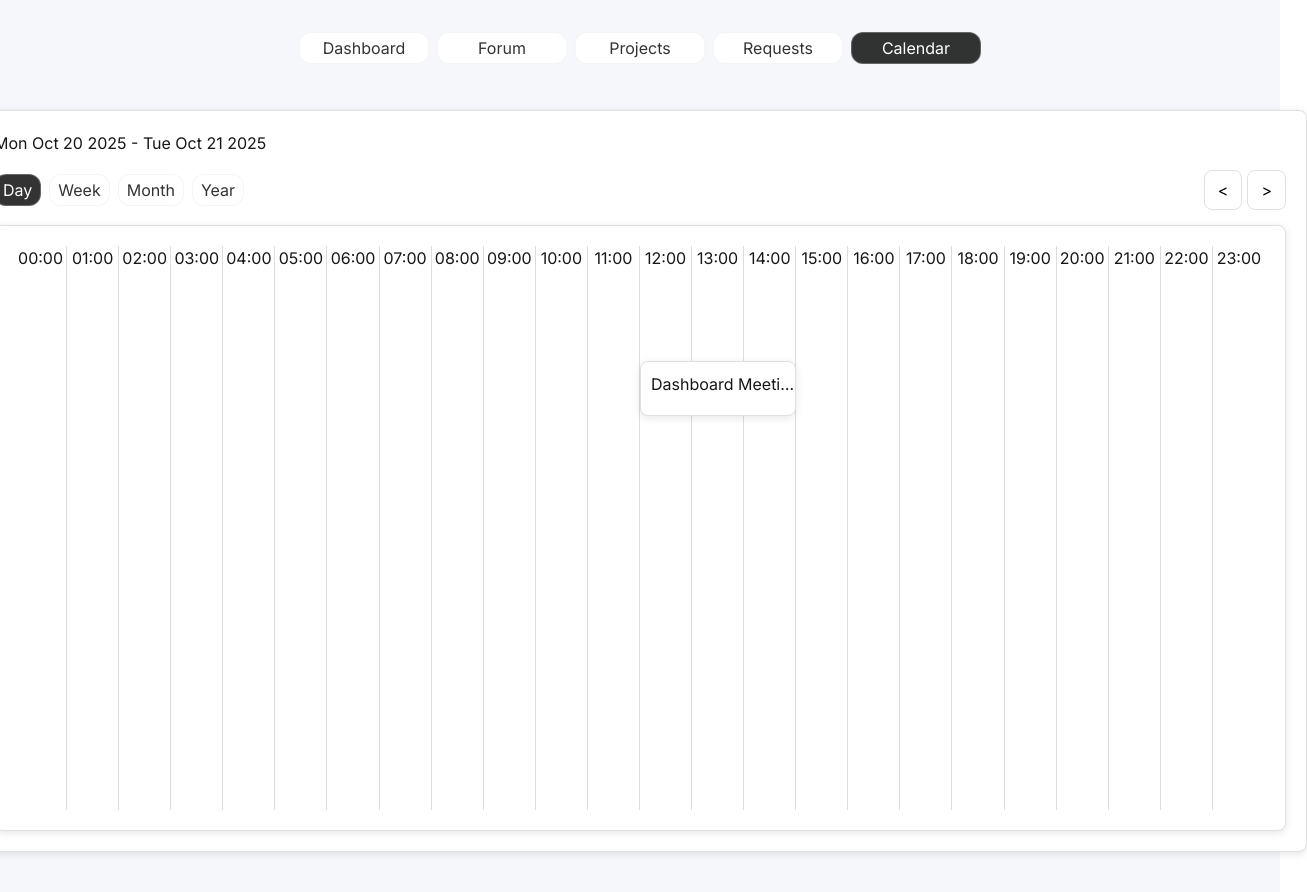
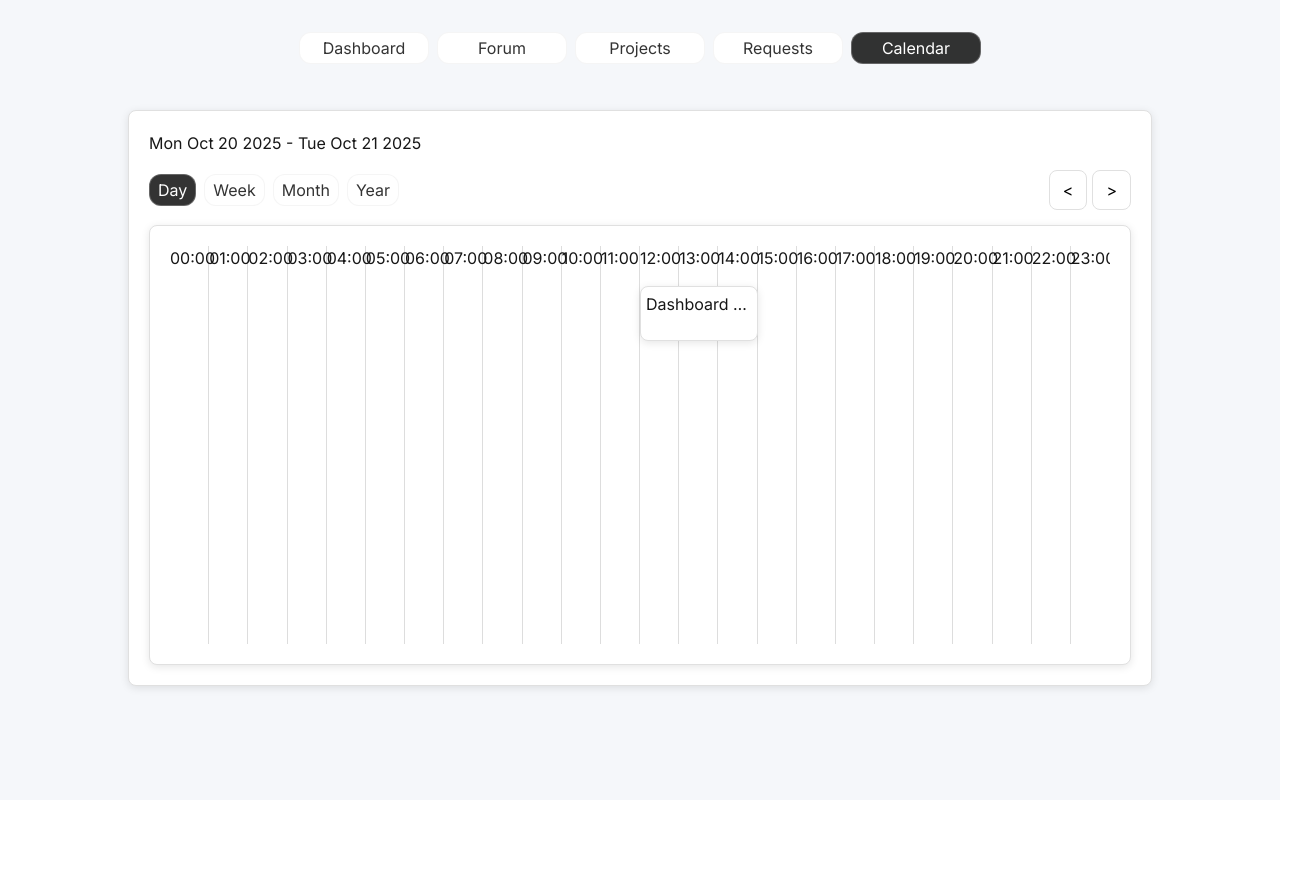
Before and after one commit to 17nbist/COB290-2025-Team-5, a Next.js app: page /dashboard in a window 1280 px wide. Both pictures are taken after a click on the element "Calendar". Shown: the top 892 px of the page, 1307 px wide, since content can reach past the window. After the commit the page ends 800 px from the top, so only its background shows below. Built offline with nearby package versions, Linux system fonts and the light colour scheme.

Commit message:
[lg] fix: calendar scaling

```diff
--- a/src/app/dashboard/DashboardPage.js
+++ b/src/app/dashboard/DashboardPage.js
@@ -10,9 +10,11 @@ export default function DashboardPage({events}) {
   }, []);
 
   return (
-    <div className="flex flex-col items-center">
-      <ProfileOverview name={"John Doe"} position={"CEO"} taskAllocated={"12"} ProjectAllocated={"18"} />
-      <DashCalendar tasks={events} width={1325} height ={400}/>
+    <div className="flex flex-col items-center w-full h-full">
+      <ProfileOverview name={"John Doe"} position={"CEO"} taskAllocated={"12"} ProjectAllocated={"18"} events={events}/>
+      {/* <div className="w-[1400px] h-[400px]">
+        <DashCalendar tasks={events}/>
+      </div> */}
     </div>
   );
 }
--- a/src/app/dashboard/ProfileOverview.js
+++ b/src/app/dashboard/ProfileOverview.js
@@ -7,16 +7,16 @@ import { useEffect, useState } from "react";
 import Image from "next/image";
 import { FaTasks } from 'react-icons/fa';
 import { GoProject } from 'react-icons/go';
+import DashCalendar from "@/components/Calendar/DashCalendar";
 
 import DashboardProfileCard from "./DashboardProfileCard";
 import DashboardCard from "./DashboardCard";
 
 
-export default function ProfileOverview() {
+export default function ProfileOverview({events}) {
     return (
-        <div style={{ display: "flex", justifyContent: "center", height: "600px", width: "1400px" }}>
-            <div style={{ display: "grid", gridTemplateColumns: "30% 70%", height: "100%", width: "100%" }}>
-
+        <div style={{ display: "flex", justifyContent: "center", height: "90%", width: "70%", flexDirection: "column"}}>
+            <div style={{ display: "grid", gridTemplateColumns: "30% 70%", height: "65%", width: "100%", flex: "flex-1" }}>
                 <div style={{ padding: "10px" }}>
                      <DashboardProfileCard Title={"Profile"} Name={"Mike Oxlarge"} Position={"CEO"} TaskAllocated={12} ProjectAllocated={18} ProfilePicLink={"/defaultPFP.png"} />
                 </div>
@@ -37,8 +37,10 @@ export default function ProfileOverview() {
                     </div>
 
                 </div>
-
             </div >
+            <div className="flex-1 h-full w-full">
+                <DashCalendar tasks={events}/>
+            </div>
         </div >
     )
 }
--- a/src/app/dashboard/calendar/CalendarPage.js
+++ b/src/app/dashboard/calendar/CalendarPage.js
@@ -6,9 +6,10 @@ export default function CalendarPage({events}) {
   useEffect(() => {
     document.title = 'Calendar | Make-It-All';
   }, []);
-    return (
-      <div style={{height: "900px", marginTop: "30px"}}>
-          <Calendar tasks={events} startRangeType="Day"/>
-      </div>
-    );
+
+  return (
+    <div style={{width: "80%", height: "80%", marginTop: "30px"}}>
+        <Calendar tasks={events} startRangeType="Day"/>
+    </div>
+  );
 }
--- a/src/app/dashboard/page.js
+++ b/src/app/dashboard/page.js
@@ -38,7 +38,7 @@ export default function Home() {
   };
 
   return (
-    <div className="flex flex-col min-h-screen bg-[#f5f7fa]">
+    <div className="flex flex-col w-screen h-screen bg-[#f5f7fa]">
       {/* Main Navigation */}
       <div className="pt-8 pb-4 flex justify-center">
         <NavBar
--- a/src/app/project/events/EventsPage.js
+++ b/src/app/project/events/EventsPage.js
@@ -1,8 +1,8 @@
 import Calendar from "@/components/Calendar/Calendar";
 export default function EventsPage({events, setEvents}) {
 	return (
-		<div>
-			<Calendar tasks={events} startRangeType="Day" addOnClick={()=>{}}/>
+		<div style={{width: "80%", height: "80%", backgroundColor: "#fff"}}>
+			<Calendar tasks={events} startRangeType={"Day"} addOnClick={()=>{}}/>
 		</div>
 	)
 }
--- a/src/app/project/page.js
+++ b/src/app/project/page.js
@@ -10,11 +10,11 @@ export default function ProjectPage() {
 	const [activeTab, setActiveTab] = useState("Today");
 
 	const [tasks, setTasks] = useState([
-		{id: 0, title: "Google Auth", from: new Date(2025, 9, 14, 8), to: new Date(2025, 9, 23, 14)},
+		{id: 0, title: "Google Auth", from: new Date(2025, 9, 19, 0), to: new Date(2025, 9, 23, 0)},
 		{id: 1, title: "Main Dashboard", from: new Date(2025, 9, 8, 0), to: new Date(2025, 9, 15, 0)},
 		{id: 2, title: "A Task", from: new Date(2025, 9, 14, 8), to: new Date(2025, 10, 28, 14)},
 		{id: 3, title: "Other Task", from: new Date(2025, 9, 13, 8), to: new Date(2025, 9, 15, 14)},
-		{id: 4, title: "Task B", from: new Date(2025, 9, 14, 8), to: new Date(2025, 9, 19, 20)},
+		{id: 4, title: "Task B", from: new Date(2025, 9, 14, 0), to: new Date(2025, 9, 19, 20)},
 	]);
 
 	const [events, setEvents] = useState([
@@ -38,7 +38,7 @@ export default function ProjectPage() {
 	}, []);
 
 	return (
-		<div className="flex flex-col min-h-screen bg-[#f5f7fa]">
+		<div className="flex flex-col w-screen h-screen bg-[#f5f7fa]">
 			<div className="pt-8 pb-4 flex justify-center">
 				<NavBar
 					activeTab={activeTab}
@@ -50,7 +50,7 @@ export default function ProjectPage() {
 				/>
 			</div>
 
-			<main className="flex-grow flex justify-center">
+			<main className="flex justify-center flex-1">
 				{activeTab == "Today" && <TodayPage tasks={tasks} events={events}/>}
 				{activeTab == "Tasks" && <TasksPage tasks={tasks} setTasks={setTasks}/>}
 				{activeTab == "Events" && <EventsPage events={events} setTasks={setTasks}/>}
--- a/src/app/project/tasks/TasksPage.js
+++ b/src/app/project/tasks/TasksPage.js
@@ -1,7 +1,7 @@
 import Calendar from "@/components/Calendar/Calendar";
 export default function TasksPage({tasks, setTasks}) {
 	return (
-		<div>
+		<div style={{width: "80%", height: "80%", backgroundColor: "#fff"}}>
 			<Calendar tasks={tasks} addOnClick={()=>{}}/>
 		</div>
 	)
--- a/src/components/Calendar/Calendar.js
+++ b/src/components/Calendar/Calendar.js
@@ -29,7 +29,7 @@ export default function Calendar({tasks, startRangeType="Week", addOnClick}) {
 
 
   const sortedTasks = useMemo(() => (
-    [...tasks].sort((b, a) => new Date(b.from) - new Date(a.from))
+    [...tasks].sort((a, b) => new Date(a.from) - new Date(b.from))
   ), [tasks]);
 
   function incrementDate() {
@@ -104,11 +104,11 @@ export default function Calendar({tasks, startRangeType="Week", addOnClick}) {
       } else {
         let foundTrack = false;
         for (let j = 0; j < tracks.length; j++) {
-
           if (tracked_tasks[i].from >= tracks[j].end) {
             foundTrack = true;
             tracks[j].end = tracked_tasks[i].to;
             tracked_tasks[i].track = j;
+            break;
           }
         }
 
@@ -148,7 +148,6 @@ export default function Calendar({tasks, startRangeType="Week", addOnClick}) {
     } else if (rangeType == "Day") {
       let today = new Date(startDate)
       for (let i = 0; i < 24; i++) {
-        // titles.push(`${i.toString().padStart(2, "0")}:00 - ${(i+1).toString().padStart(2, "0")}:00`)
         titles.push(`${i.toString().padStart(2, "0")}:00`)
       }
     } else if (rangeType == "Month") {
@@ -179,8 +178,8 @@ export default function Calendar({tasks, startRangeType="Week", addOnClick}) {
   }
 
   return (
-    <Card style={{display: "flex", flexDirection: "column", justifyContent: "center", alignItems: "center"}}>
-      <div style={{display: "flex", flexDirection: "column", gap: "5px", height: "700px"}}>
+    <Card style={{display: "flex", flexDirection: "column", justifyContent: "center", alignItems: "center", width: "100%", height: "100%"}}>
+      <div style={{display: "flex", flexDirection: "column", gap: "5px", width: "100%", height: "100%"}}>
         <h1>{getRangeText()}</h1>
         {/*top bar*/}
         <div style={{display: "flex", justifyContent: "space-between", width: "100%", alignItems: "center", marginTop: "10px", marginBottom: "10px"}}>
@@ -194,7 +193,9 @@ export default function Calendar({tasks, startRangeType="Week", addOnClick}) {
         {addOnClick && <Button outerStyle={{marginBottom: "10px"}} textStyle={{fontSize: "20px", fontWeight: "500"}} text={"+"} />}
 
         {/*calendar body*/}
-        <CalendarBody tasks={getTasksInRange()} divisions={getNumberOfDivisions()} rangeType={rangeType} divisionTitles={getDivisionTitles()} startDate={startDate} calendarWidth={1250}/>
+        <div className="flex-1">
+          <CalendarBody tasks={getTasksInRange()} divisions={getNumberOfDivisions()} rangeType={rangeType} divisionTitles={getDivisionTitles()} startDate={startDate}/>
+        </div>
       </div>
     </Card>
   )
--- a/src/components/Calendar/CalendarBody.js
+++ b/src/components/Calendar/CalendarBody.js
@@ -1,16 +1,14 @@
 import Card from "../Card.js";
 import CalendarTask from "./CalendarTask.js";
 
-export default function CalendarBody({tasks, divisions, divisionTitles, rangeType, calendarWidth, startDate}) {
-
-
+export default function CalendarBody({tasks, divisions, divisionTitles, rangeType, startDate, taskGap}) {
 	return (
-		<Card style={{height: "100%"}}>
+		<Card style={{height: "100%", width: "100%"}}>
 			<div style={{
 				display: "grid",
 				overflowX: "hidden",
 				position: "relative",
-				width: `${calendarWidth}px`,
+				width: `100%`,
 				height: "100%",
 				gridTemplateColumns: `repeat(${divisions}, minmax(0, 1fr))`,
 				borderRadius: "10px"
@@ -30,10 +28,10 @@ export default function CalendarBody({tasks, divisions, divisionTitles, rangeTyp
 				}
 
 				{/* tasks */}
-				<div style={{position: "absolute", marginTop: "40px"}}>
+				<div style={{position: "absolute", marginTop: "40px", width: "100%"}}>
 				{
 					tasks.map((t) => (
-						<CalendarTask key={t.id} task={t} startDate={startDate} divisions={divisions} rangeType={rangeType} calendarWidth={calendarWidth}/>
+						<CalendarTask key={t.id} task={t} startDate={startDate} divisions={divisions} rangeType={rangeType} gap={taskGap}/>
 					))
 				}
 				</div>
--- a/src/components/Calendar/CalendarTask.js
+++ b/src/components/Calendar/CalendarTask.js
@@ -1,7 +1,7 @@
 import Card from "../Card.js";
 import {daysInMonth, monthsBetween, firstDateOfWeek} from "./calendarUtils.js";
 
-export default function CalendarTask({task, startDate, calendarWidth, divisions, rangeType, taskWidth=55, gap=20}) {
+export default function CalendarTask({task, startDate, divisions, rangeType, taskWidth=55, gap=20}) {
   startDate = new Date(startDate);
   let fromIndex = 0;
   let toIndex = 0;
@@ -17,19 +17,31 @@ export default function CalendarTask({task, startDate, calendarWidth, divisions,
     toIndex = monthsBetween(startDate, task.to);
   }
 
-  let left = fromIndex * calendarWidth / divisions;
-  let width = (toIndex - fromIndex) * calendarWidth / divisions;
+  let left = fromIndex / divisions * 100;
+  let width = (toIndex - fromIndex) / divisions * 100;
+
+  let textLeft = left >= 0 ? "5px" : `${-fromIndex/(toIndex - fromIndex) * 100}%`
+
   let top = task.track * (taskWidth + gap);
 
+  console.log({
+    task: task.title,
+    fromIndex,
+    toIndex,
+    divisions,
+    left,
+    width,
+    textLeft
+  });
+
   return (
-    <Card style={{width: width, height: taskWidth, position: "absolute", left, top, cursor: "pointer", padding: "5px"}}>
-      <div style={{width: "100%", height: "100%", position: "absolute"}}>
+    <Card style={{width: width + "%", height: taskWidth, position: "absolute", left: left + "%", top, cursor: "pointer", padding: "5px"}}>
       <h1
         className="truncate"
         style={{
           position: "absolute",
           top: "5px",
-            left: left >=0 ? "5px" : -left,
+          left: textLeft,
           right: "5px",
           bottom: "5px",
           overflow: "hidden",
@@ -39,7 +51,6 @@ export default function CalendarTask({task, startDate, calendarWidth, divisions,
       >
         {task.title}
       </h1>
-      </div>
     </Card>
   )
 }
```
Also changed, not shown: src/components/Calendar/DashCalendar.js (+8 -10 lines). Lines whose indentation alone changed are shown as unchanged.
